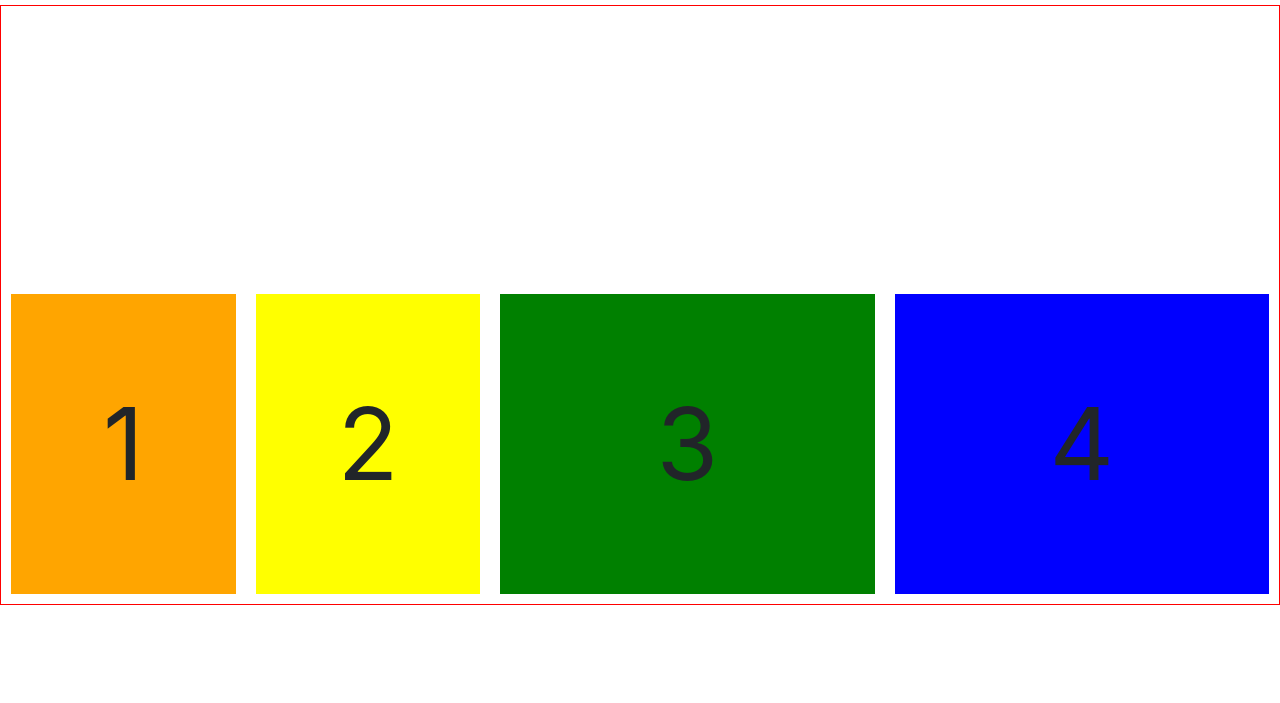
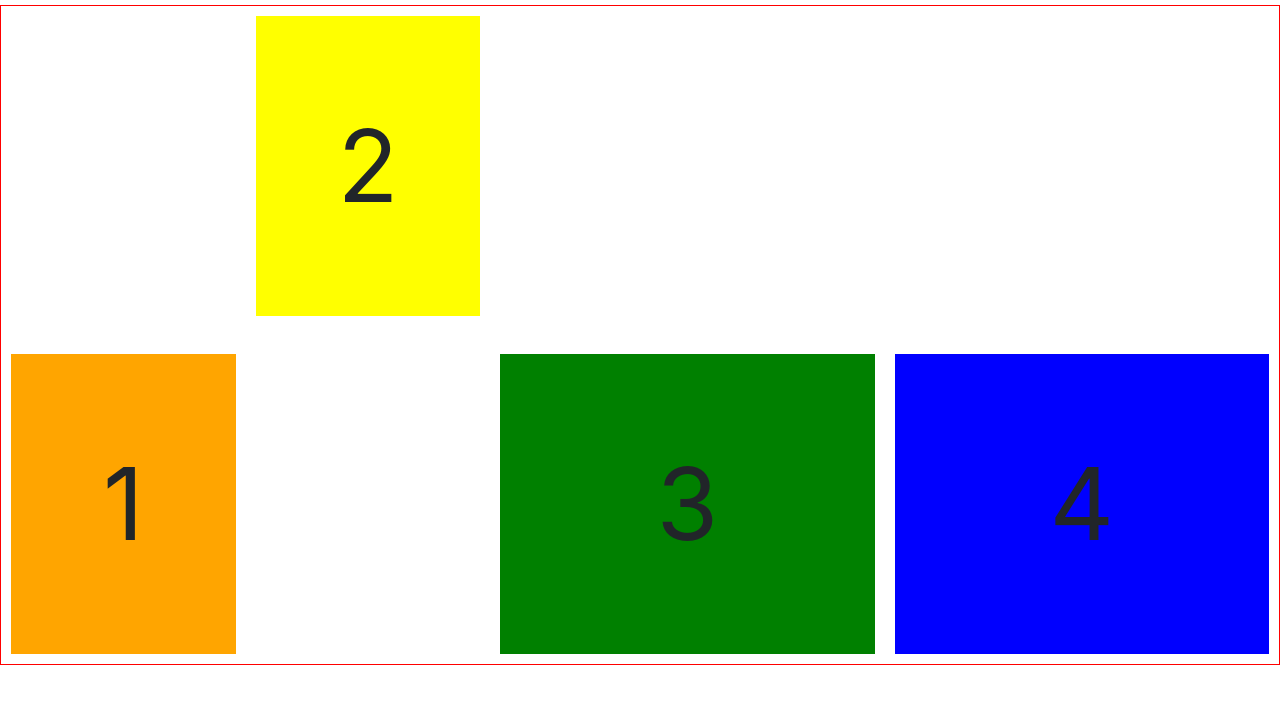
Before and after one commit to efielding/flexbox, a plain HTML site: page index.html in a window 1280 px wide. Shown: the part 51-754 px from the top of the page. Drawn offline with nearby package versions, Linux system fonts and the light colour scheme.

Commit message:
moved box 2

```diff
--- a/css/style.css
+++ b/css/style.css
@@ -4,7 +4,7 @@ h1{
 
 .block-1{
     display: flex;
-    height: 600px;
+    height: 660px;
     border: 1px solid red;
     align-items: flex-end;
 }
@@ -41,3 +41,8 @@ h1{
  .blue{
     background: blue;
  }
+
+ .top{
+    align-self: flex-start;
+
+ }
--- a/index.html
+++ b/index.html
@@ -23,7 +23,7 @@
             <h1>Flexbox</h1>
             <div class="block-1">
                 <div class="box width-300 orange">1</div>
-                <div class="box width-300 yellow">2</div>
+                <div class="box width-300 yellow top">2</div>
                 <div class="box width-500 green">3</div>
                 <div class="box width-500 blue">4</div>
             </div>
```
